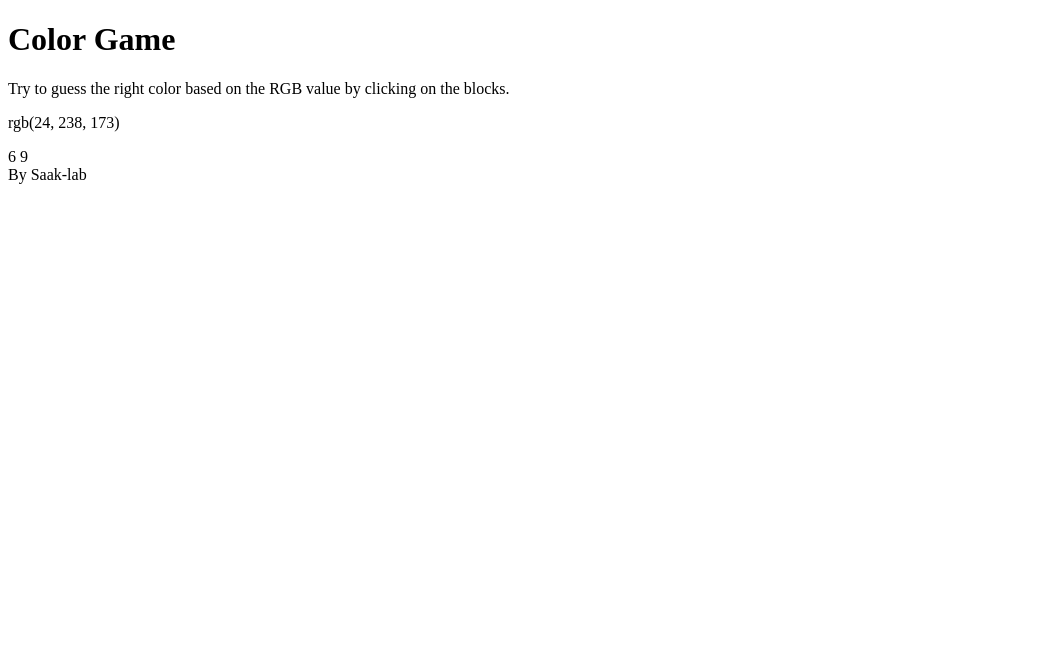
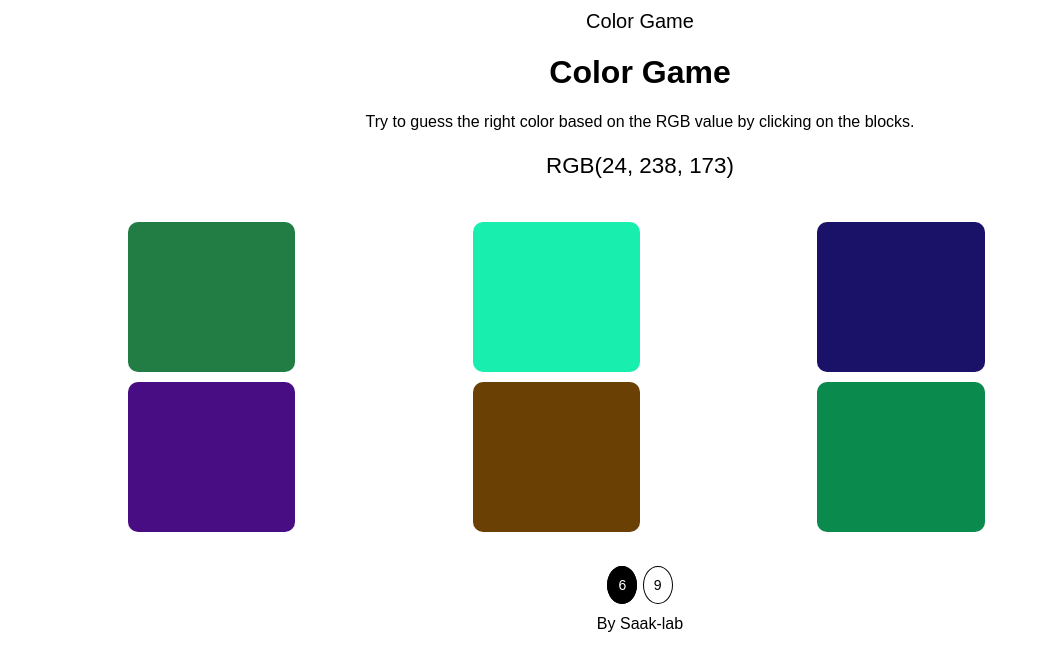
Before and after one commit to saak-lab/color-game25-06, a plain HTML site: page index.html in a window 1280 px wide. Shown: the whole page, without its empty margins (0-1040 px from the left). Drawn offline with Linux system fonts and the light colour scheme.

Commit message:
Update index.html

```diff
--- a/index.html
+++ b/index.html
@@ -17,7 +17,7 @@
   <meta property="og:image:secure_url" content="https://beumsk.github.io/Color-Game/cover.jpg" />
   <meta property="og:description" content="Play the color game and improve your understanding of RGB colors." />
 
-  <link rel="stylesheet" href="assets/index.js" />
+  <link rel="stylesheet" href="assets/styles.css" /
 
   <title>Color Game</title>
 </head>
```
